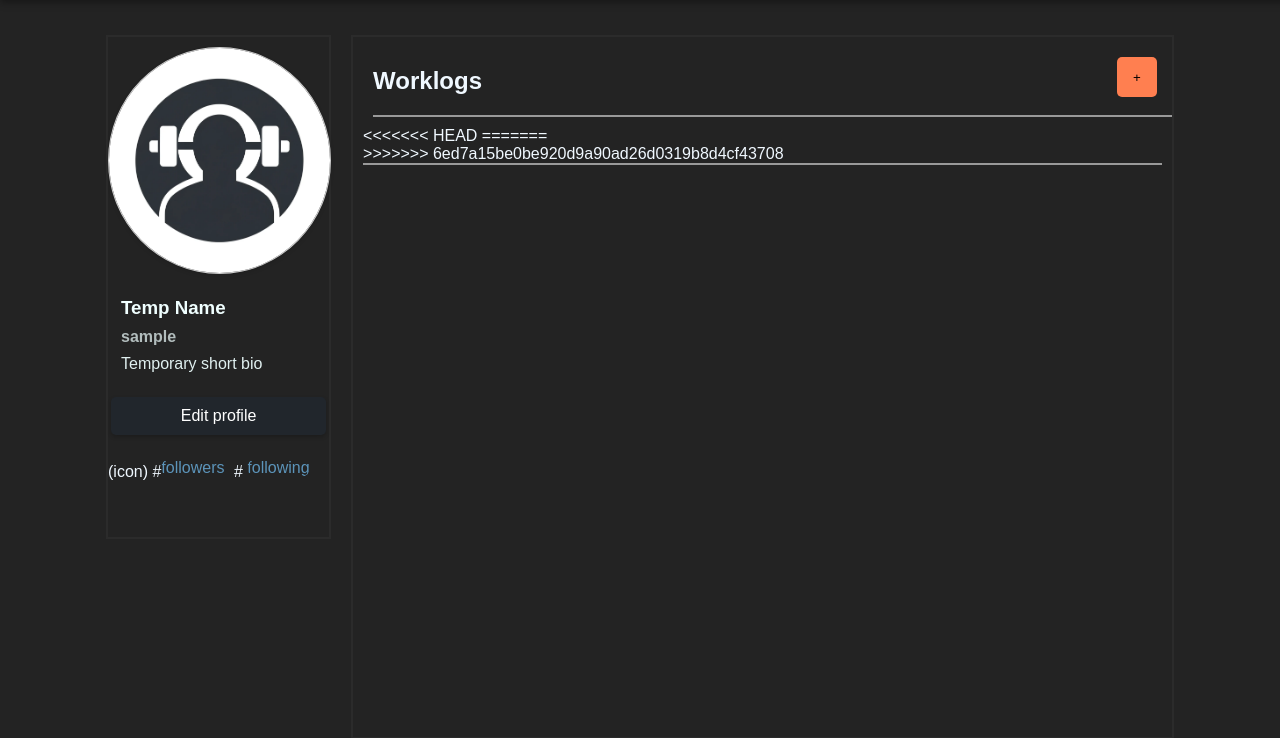
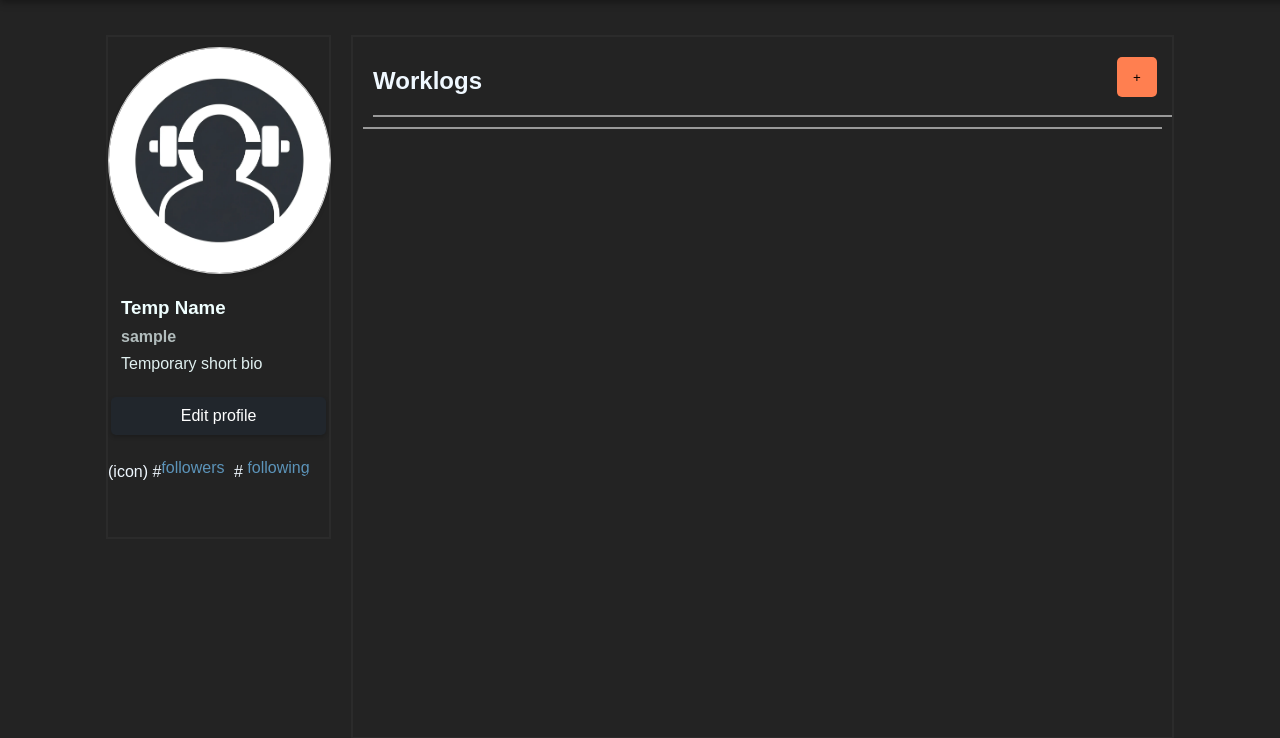
Before and after one commit to jiahaoli0465/Pulse, a Flask app: page /dashboard in a window 1280 px wide. Shown: the part 58-796 px from the top of the page. Run offline with Flask 2, Linux system fonts and the light colour scheme; the visitor is signed in with stand-in values (Sample User, id 1); data comes from the database, SQL or seed files in the repository; data that the repository does not hold is empty; some libraries are stand-ins or nearby versions.

Commit message:
minor change

```diff
--- a/templates/users/dashboard.html
+++ b/templates/users/dashboard.html
@@ -31,54 +31,18 @@
                     <button id="wl-btn" onclick="newWL()">+</button>
                 </div>
 
-<<<<<<< HEAD
-
-=======
                 <div id="allWorklogs">
 
                     {% for worklog in worklogs%}
                         <div class="worklog-lite">
                             <h3><a href="/worklog/{{worklog.id}}">{{worklog.title}}</a></h3>
-
                         </div>
-
                     {% endfor %}
-
                 </div>
->>>>>>> 6ed7a15be0be920d9a90ad26d0319b8d4cf43708
-
-
             </div>
-
-
         </div>
-
-
-
     </div>
-
-
-
-
-
-
-
-
 </div>
-
-
-
-
-
-
-
-
-
-
-
-
-
-
 <!-- <script>
 
     function newExercise(e) {
```
